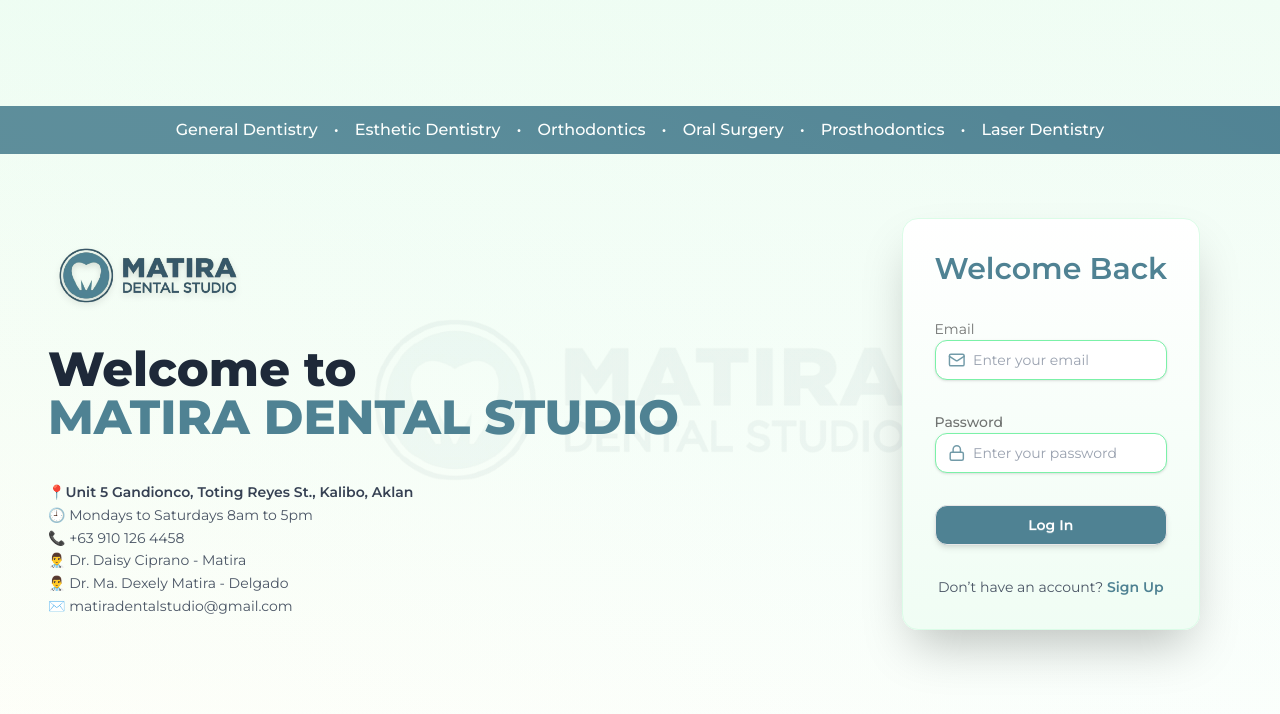
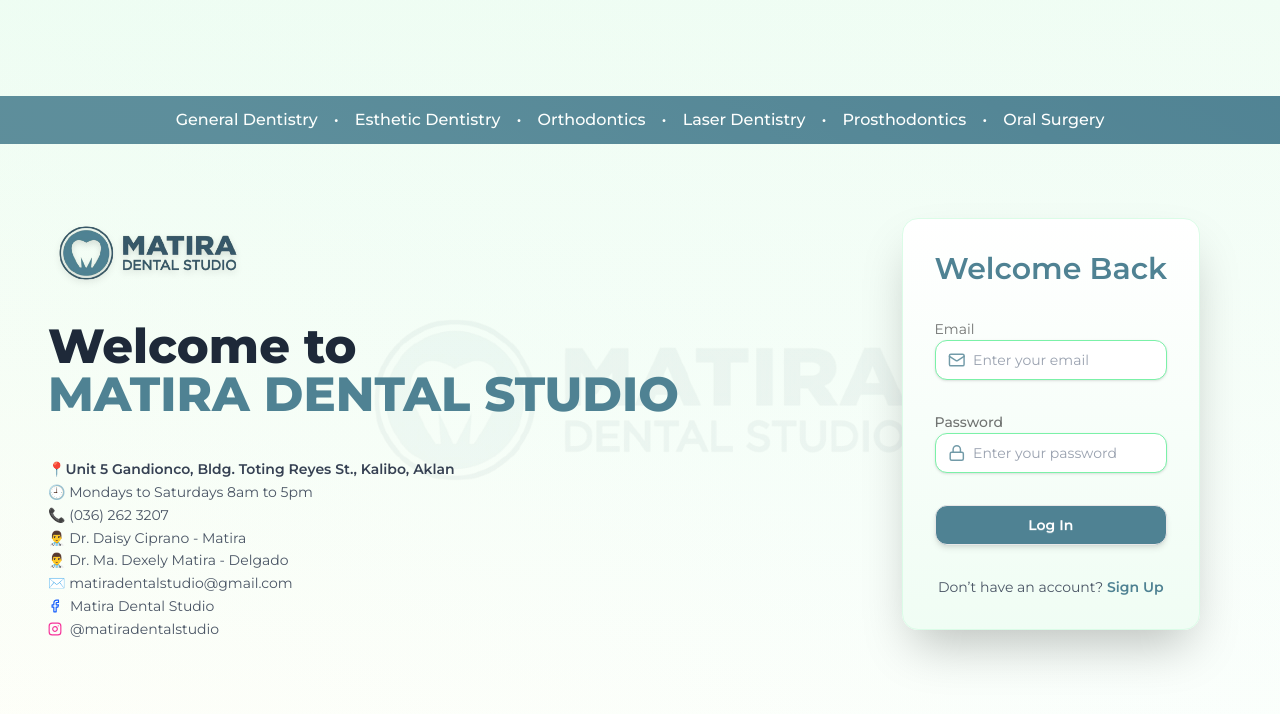
Before and after one commit to Noah202226/matira-dental-studio, a Next.js app: page / in a window 1280 px wide. Shown: the top 714 px of the page. Built offline with nearby package versions, Linux system fonts and the light colour scheme; no server answers.

Commit message:
updated clinic details

```diff
--- a/app/components/landing/Hero.jsx
+++ b/app/components/landing/Hero.jsx
@@ -6,6 +6,7 @@ import AuthForm from "../AuthForm"; // <-- adjust the import path as needed
 import { useRouter } from "next/navigation";
 import { useAuthStore } from "@/app/stores/authStore";
 import { useEffect, useState } from "react";
+import { Facebook, Instagram } from "lucide-react";
 
 export default function Hero() {
   const { login, register, getCurrentUser, current, loading } = useAuthStore(
@@ -42,13 +43,14 @@ export default function Hero() {
         <span>•</span>
         <span>Orthodontics</span>
         <span>•</span>
-        <span>Oral Surgery</span>
+        <span>Laser Dentistry</span>
         {/* <span>•</span>
         <span>Dental Braces</span> */}
         <span>•</span>
         <span>Prosthodontics</span>
         <span>•</span>
-        <span>Laser Dentistry</span>
+
+        <span>Oral Surgery</span>
       </div>
 
       {/* Main Content */}
@@ -102,13 +104,21 @@ export default function Hero() {
             transition={{ delay: 0.8, duration: 0.6 }}
           >
             <p className="font-semibold text-gray-700">
-              📍Unit 5 Gandionco, Toting Reyes St., Kalibo, Aklan
+              📍Unit 5 Gandionco, Bldg. Toting Reyes St., Kalibo, Aklan
             </p>
             <p>🕘 Mondays to Saturdays 8am to 5pm</p>
-            <p>📞 +63 910 126 4458</p>
+            <p>📞 (036) 262 3207</p>
             <p>👨‍⚕️ Dr. Daisy Ciprano - Matira</p>
             <p>👨‍⚕️ Dr. Ma. Dexely Matira - Delgado</p>
             <p>✉️ matiradentalstudio@gmail.com</p>
+            <div className="flex items-center gap-2">
+              <Facebook size={14} className="text-blue-600" />
+              <p>Matira Dental Studio</p>
+            </div>
+            <div className="flex items-center gap-2">
+              <Instagram size={14} className="text-pink-500" />
+              <p>@matiradentalstudio</p>
+            </div>
           </motion.div>
         </div>
 
```
